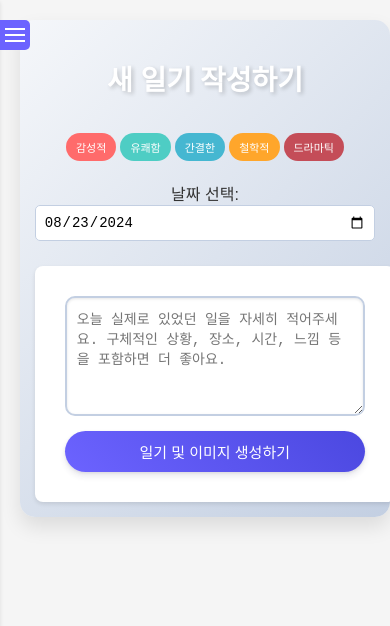
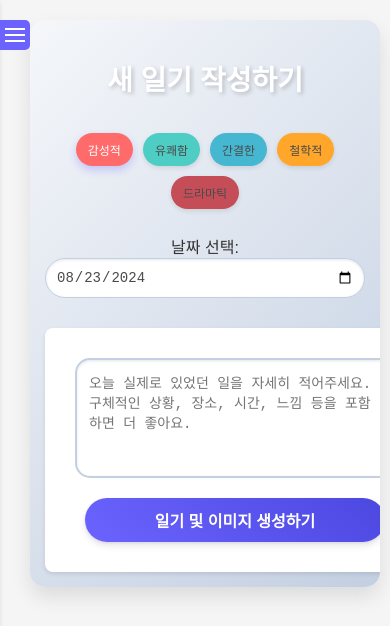
Before and after one commit to meraki95/magic_diary, a React (Create React App) app: page /write in a window 390 px wide. Shown: the top 626 px of the page. Built offline with nearby package versions, Linux system fonts and the light colour scheme.

Commit message:
Fix the Designcha0823

```diff
--- a/src/styles/CharacterSetup.css
+++ b/src/styles/CharacterSetup.css
@@ -8,20 +8,20 @@
   background: linear-gradient(135deg, #6a11cb 0%, #2575fc 100%);
   color: #ffffff;
   min-height: 100vh;
-  padding-top: 80px;
   transition: all 0.3s ease;
-  width: 100%; /* 컨테이너가 화면 전체를 사용 */
-  box-sizing: border-box; /* 패딩을 포함한 전체 너비 계산 */
+  width: 100%;
+  box-sizing: border-box;
+  overflow-x: hidden; /* 가로 스크롤 방지 */
 }
 
 .character-grid {
   display: grid;
-  grid-template-columns: repeat(4, 1fr);
+  grid-template-columns: repeat(auto-fit, minmax(250px, 1fr));
   gap: 30px;
-  width: 100%;
+  width: 90%; /* 전체 너비의 90%만 사용 */
   max-width: 1200px;
-  margin-top: 40px;
-  justify-content: center; /* 그리드 아이템들을 중앙에 배치 */
+  margin: 40px auto 0;
+  justify-content: center;
 }
 
 .character-item {
@@ -36,11 +36,16 @@
   box-shadow: 0 8px 32px rgba(31, 38, 135, 0.37);
   border: 1px solid rgba(255, 255, 255, 0.18);
   transition: transform 0.3s ease, box-shadow 0.3s ease;
+  width: 100%;
+  max-width: 300px; /* 최대 너비 설정 */
+  margin: 0 auto; /* 중앙 정렬 */
 }
 
 .character-item img {
-  width: 180px; /* 고정된 너비 */
-  height: 240px; /* 고정된 높이로 비율 유지 */
+  width: 100%;
+  height: auto;
+  max-width: 180px;
+  max-height: 240px;
   border-radius: 10px;
   object-fit: cover;
   margin-bottom: 15px;
@@ -48,8 +53,9 @@
 }
 
 .character-placeholder {
-  width: 180px;
-  height: 240px;
+  width: 100%;
+  height: 0;
+  padding-bottom: 133.33%; /* 3:4 비율 유지 */
   background: linear-gradient(45deg, #ff9a9e 0%, #fad0c4 99%, #fad0c4 100%);
   display: flex;
   justify-content: center;
@@ -57,15 +63,26 @@
   color: #ffffff;
   border-radius: 10px;
   margin-bottom: 15px;
-  font-size: 24px;
+  font-size: 18px;
   text-shadow: 1px 1px 2px rgba(0, 0, 0, 0.1);
+  position: relative;
+}
+
+.character-placeholder::after {
+  content: '업로드된 사진이 없습니다.';
+  position: absolute;
+  top: 50%;
+  left: 50%;
+  transform: translate(-50%, -50%);
+  width: 90%;
+  text-align: center;
 }
 
 .name-input {
   margin-bottom: 10px;
   padding: 8px;
   width: 100%;
-  max-width: 180px; /* 인풋 필드의 최대 너비 */
+  max-width: 180px;
   border-radius: 5px;
   border: 1px solid #ccc;
   text-align: center;
@@ -80,6 +97,8 @@
   transition: all 0.3s ease;
   font-weight: bold;
   box-shadow: 0 4px 15px rgba(0, 0, 0, 0.1);
+  display: inline-block;
+  margin-top: 10px;
 }
 
 .file-upload-label:hover {
@@ -87,10 +106,38 @@
   box-shadow: 0 6px 20px rgba(0, 0, 0, 0.15);
 }
 
+.upload-input {
+  display: none;
+}
+
+.add-button, .save-button {
+  margin-top: 20px;
+  padding: 12px 25px;
+  border: none;
+  border-radius: 25px;
+  background: linear-gradient(45deg, #ff9a9e 0%, #fad0c4 99%, #fad0c4 100%);
+  color: #ffffff;
+  font-size: 16px;
+  font-weight: bold;
+  cursor: pointer;
+  transition: all 0.3s ease;
+  box-shadow: 0 4px 15px rgba(0, 0, 0, 0.1);
+}
+
+.add-button:hover, .save-button:hover {
+  transform: translateY(-2px);
+  box-shadow: 0 6px 20px rgba(0, 0, 0, 0.15);
+}
+
 @media (max-width: 768px) {
+  .character-setup-container {
+    padding: 20px 15px;
+  }
+
   .character-grid {
-    grid-template-columns: repeat(2, 1fr);
-    gap: 15px;
+    grid-template-columns: repeat(auto-fit, minmax(200px, 1fr));
+    gap: 20px;
+    width: 95%; /* 모바일에서 더 넓게 사용 */
   }
 
   .character-item {
@@ -100,31 +147,38 @@
   .name-input {
     max-width: 150px;
   }
+
+  .file-upload-label {
+    padding: 10px 15px;
+    font-size: 14px;
+  }
 }
 
 @media (max-width: 480px) {
   .character-setup-container {
-    padding: 20px;
-    padding-top: 40px;
+    padding: 15px 10px;
   }
 
   .character-grid {
-    grid-template-columns: 1fr; /* 작은 화면에서는 한 줄에 하나의 아이템만 */
-    gap: 20px;
-    width: 100%; /* 그리드가 화면 전체 너비를 차지 */
+    grid-template-columns: 1fr;
+    width: 100%;
   }
 
   .character-item {
-    padding: 20px;
-    width: 100%; /* 그리드 아이템이 화면 전체를 차지 */
+    max-width: 250px;
   }
 
   .character-placeholder {
-    width: 150px;
-    height: 200px;
+    font-size: 16px;
   }
 
   .name-input {
-    max-width: 100%; /* 인풋 필드가 화면 너비에 맞게 */
+    max-width: 100%;
+  }
+
+  .add-button, .save-button {
+    width: 100%;
+    max-width: 250px;
+    margin-top: 15px;
   }
 }
--- a/src/styles/DiaryForm.css
+++ b/src/styles/DiaryForm.css
@@ -3,8 +3,8 @@
   background: linear-gradient(135deg, #f5f7fa 0%, #c3cfe2 100%);
   border-radius: 15px;
   color: #333;
-  width: 90%; /* 전체 너비의 90%로 설정 */
-  max-width: 500px; /* 최대 너비 줄임 */
+  width: 90%;
+  max-width: 500px;
   margin: 20px auto;
   text-align: center;
   box-shadow: 0 10px 20px rgba(0, 0, 0, 0.1);
@@ -13,97 +13,161 @@
   overflow: hidden;
 }
 
+h2 {
+  margin-bottom: 20px;
+  color: #4a4a4a;
+  font-size: 24px;
+}
+
 .style-buttons {
   display: flex;
   flex-wrap: wrap;
   justify-content: center;
-  margin-bottom: 15px;
+  margin-bottom: 20px;
 }
 
 .style-button {
-  margin: 5px 2px; /* 좌우 마진 줄임 */
-  padding: 8px 12px; /* 패딩 조정 */
+  margin: 5px;
+  padding: 10px 15px;
   border: none;
-  border-radius: 20px;
-  font-size: 13px; /* 글꼴 크기 조정 */
+  border-radius: 25px;
+  font-size: 14px;
   cursor: pointer;
   transition: all 0.3s ease;
+  background-color: #e0e0e0;
+  color: #4a4a4a;
+  box-shadow: 0 2px 5px rgba(0,0,0,0.1);
+}
+
+.style-button:hover {
+  transform: translateY(-2px);
+  box-shadow: 0 4px 8px rgba(0,0,0,0.15);
+}
+
+.style-button.selected {
+  background-color: #6C63FF;
+  color: white;
+  box-shadow: 0 4px 8px rgba(108,99,255,0.3);
 }
 
 .date-picker {
-  margin-bottom: 15px;
+  margin-bottom: 20px;
   width: 100%;
 }
 
 .date-picker input[type="date"] {
   width: 100%;
-  padding: 10px;
-  border-radius: 5px;
+  padding: 12px;
+  border-radius: 25px;
   border: 1px solid #c3cfe2;
   font-size: 16px;
   box-sizing: border-box;
+  background-color: white;
+  color: #4a4a4a;
+  box-shadow: inset 0 1px 3px rgba(0,0,0,0.1);
+}
+
+form.diary-form {
+  width: 100%;
+  display: flex;
+  flex-direction: column;
+  align-items: center;
 }
 
 form.diary-form textarea {
   width: 100%;
-  height: 150px; /* 높이 조정 */
-  padding: 12px;
-  border-radius: 10px;
+  height: 150px;
+  padding: 15px;
+  border-radius: 15px;
   border: 2px solid #c3cfe2;
-  font-size: 14px; /* 글꼴 크기 조정 */
+  font-size: 16px;
   background-color: #fff;
   color: #333;
   resize: vertical;
-  margin-bottom: 15px;
+  margin-bottom: 20px;
   transition: all 0.3s ease;
-  box-shadow: inset 0 1px 3px rgba(0, 0, 0, 0.1);
+  box-shadow: inset 0 1px 3px rgba(0,0,0,0.1);
   box-sizing: border-box;
 }
 
+form.diary-form textarea:focus {
+  border-color: #6C63FF;
+  box-shadow: 0 0 0 2px rgba(108,99,255,0.2);
+}
+
 form.diary-form button.generate-button {
-  padding: 12px 20px;
+  padding: 12px 25px;
   background: linear-gradient(45deg, #6C63FF, #4B48E0);
   color: white;
   border: none;
   border-radius: 25px;
   cursor: pointer;
-  font-size: 16px;
+  font-size: 18px;
+  font-weight: bold;
   transition: all 0.3s ease;
   box-shadow: 0 4px 6px rgba(50, 50, 93, 0.11), 0 1px 3px rgba(0, 0, 0, 0.08);
   width: 100%;
-  max-width: 100%;
+  max-width: 300px;
+}
+
+form.diary-form button.generate-button:hover {
+  transform: translateY(-2px);
+  box-shadow: 0 7px 14px rgba(50, 50, 93, 0.1), 0 3px 6px rgba(0, 0, 0, 0.08);
+}
+
+/* 마법적인 효과 */
+.diary-form-container::before {
+  content: "";
+  position: absolute;
+  top: -2px;
+  left: -2px;
+  right: -2px;
+  bottom: -2px;
+  background: linear-gradient(45deg, #ff00ee, #00ff00, #00ffff, #ff00ff);
+  z-index: -1;
+  filter: blur(10px);
+  background-size: 400% 400%;
+  animation: sparkle 15s ease infinite;
+  opacity: 0.7;
+  border-radius: 16px;
+}
+
+@keyframes sparkle {
+  0% { background-position: 0% 50%; }
+  50% { background-position: 100% 50%; }
+  100% { background-position: 0% 50%; }
 }
 
 @media (max-width: 768px) {
   .diary-form-container {
-    width: 95%; /* 모바일에서 더 넓게 사용 */
+    width: calc(100% - 40px);
+    margin: 10px 20px;
     padding: 15px;
-    margin: 10px auto;
   }
 
   h2 {
-    font-size: 20px; /* 제목 크기 조정 */
-    margin-bottom: 12px;
+    font-size: 20px;
+    margin-bottom: 15px;
   }
 
   .style-button {
-    padding: 6px 10px;
-    font-size: 11px;
+    padding: 8px 12px;
+    font-size: 12px;
   }
 
   form.diary-form textarea {
-    height: 120px; /* 모바일에서 높이 조정 */
+    height: 120px;
     font-size: 14px;
-    padding: 10px;
+    padding: 12px;
   }
 
   form.diary-form button.generate-button {
-    padding: 10px 18px;
-    font-size: 15px;
+    padding: 10px 20px;
+    font-size: 16px;
   }
 
   .date-picker input[type="date"] {
     font-size: 14px;
-    padding: 8px;
+    padding: 10px;
   }
 }
```
